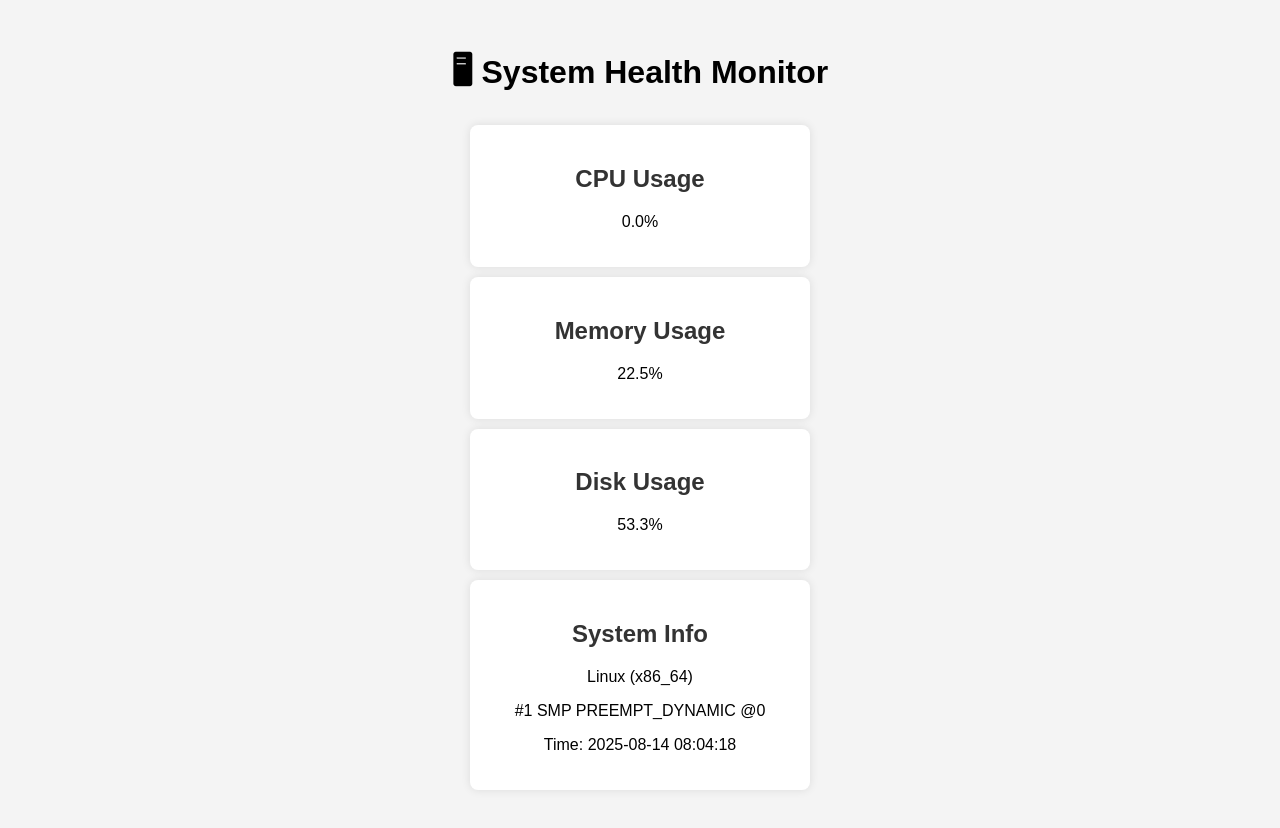
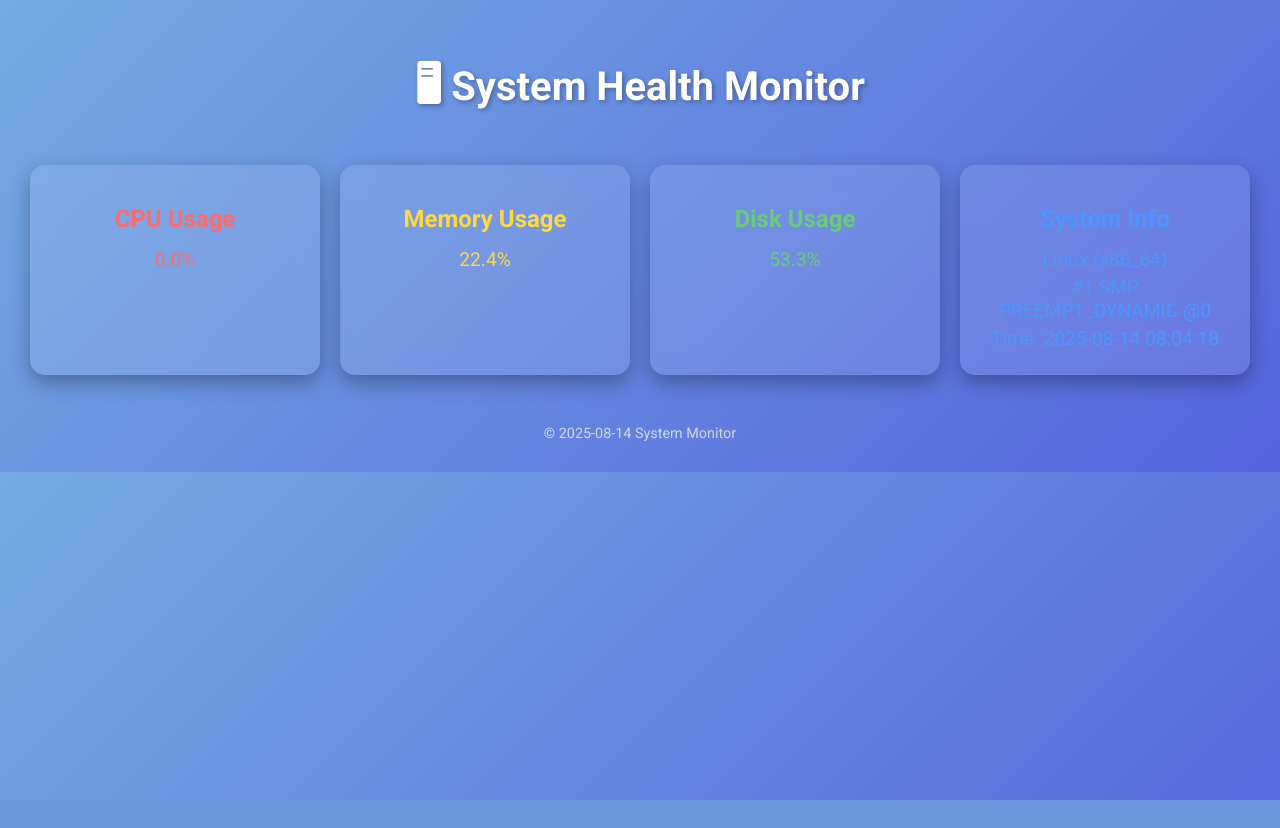
Before and after one commit to abirall/Python-App, a Flask app: page / in a window 1280 px wide. After the commit the page ends 800 px from the top, so only its background shows below. Run offline with Flask 3, Linux system fonts and the light colour scheme.

Commit message:
Update index.html
colorful

```diff
--- a/templates/index.html
+++ b/templates/index.html
@@ -1,44 +1,93 @@
 <!DOCTYPE html>
-<html>
+<html lang="en">
 <head>
+    <meta charset="UTF-8">
     <title>System Health Monitor</title>
+    <link href="https://fonts.googleapis.com/css2?family=Roboto:wght@400;700&display=swap" rel="stylesheet">
     <style>
         body {
-            font-family: Arial, sans-serif;
-            background-color: #f4f4f4;
+            font-family: 'Roboto', sans-serif;
+            background: linear-gradient(135deg, #74ABE2, #5563DE);
+            color: #fff;
             text-align: center;
+            padding: 30px;
+            margin: 0;
+        }
+
+        h1 {
+            font-size: 2.5em;
+            margin-bottom: 40px;
+            text-shadow: 2px 2px 5px rgba(0,0,0,0.3);
+        }
+
+        .container {
+            display: flex;
+            flex-wrap: wrap;
+            justify-content: center;
+            gap: 20px;
+        }
+
+        .card {
+            background: rgba(255, 255, 255, 0.1);
+            backdrop-filter: blur(10px);
+            border-radius: 15px;
+            width: 250px;
             padding: 20px;
+            box-shadow: 0 8px 20px rgba(0,0,0,0.3);
+            transition: transform 0.3s, box-shadow 0.3s;
         }
-        .card {
-            background: white;
-            padding: 20px;
-            margin: 10px auto;
-            width: 300px;
-            border-radius: 8px;
-            box-shadow: 0 0 10px rgba(0,0,0,0.1);
+
+        .card:hover {
+            transform: translateY(-10px);
+            box-shadow: 0 12px 30px rgba(0,0,0,0.5);
         }
-        h2 { color: #333; }
+
+        .card h2 {
+            font-size: 1.5em;
+            margin-bottom: 15px;
+        }
+
+        .cpu { color: #FF6B6B; }
+        .memory { color: #FFD93D; }
+        .disk { color: #6BCB77; }
+        .system { color: #4D96FF; }
+
+        p {
+            font-size: 1.2em;
+            margin: 5px 0;
+        }
+
+        .footer {
+            margin-top: 50px;
+            font-size: 0.9em;
+            color: rgba(255,255,255,0.7);
+        }
     </style>
 </head>
 <body>
     <h1>🖥 System Health Monitor</h1>
-    <div class="card">
+    <div class="container">
+        <div class="card cpu">
             <h2>CPU Usage</h2>
             <p>{{ info.cpu_usage }}%</p>
         </div>
-    <div class="card">
+        <div class="card memory">
             <h2>Memory Usage</h2>
             <p>{{ info.memory_usage }}%</p>
         </div>
-    <div class="card">
+        <div class="card disk">
             <h2>Disk Usage</h2>
             <p>{{ info.disk_usage }}%</p>
         </div>
-    <div class="card">
+        <div class="card system">
             <h2>System Info</h2>
             <p>{{ info.platform }} ({{ info.architecture }})</p>
             <p>{{ info.platform_version }}</p>
             <p>Time: {{ info.time }}</p>
         </div>
+    </div>
+    <div class="footer">
+        &copy; {{ info.time.split(' ')[0] }} System Monitor
+    </div>
 </body>
 </html>
```
Lines whose indentation alone changed are shown as unchanged.
